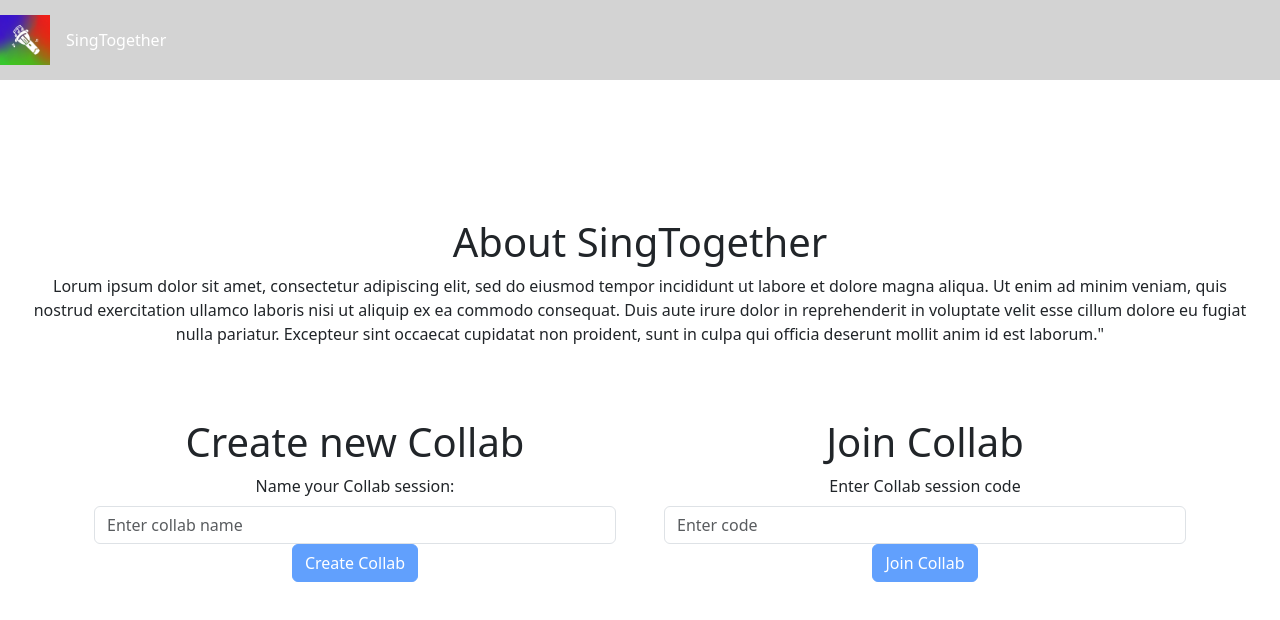
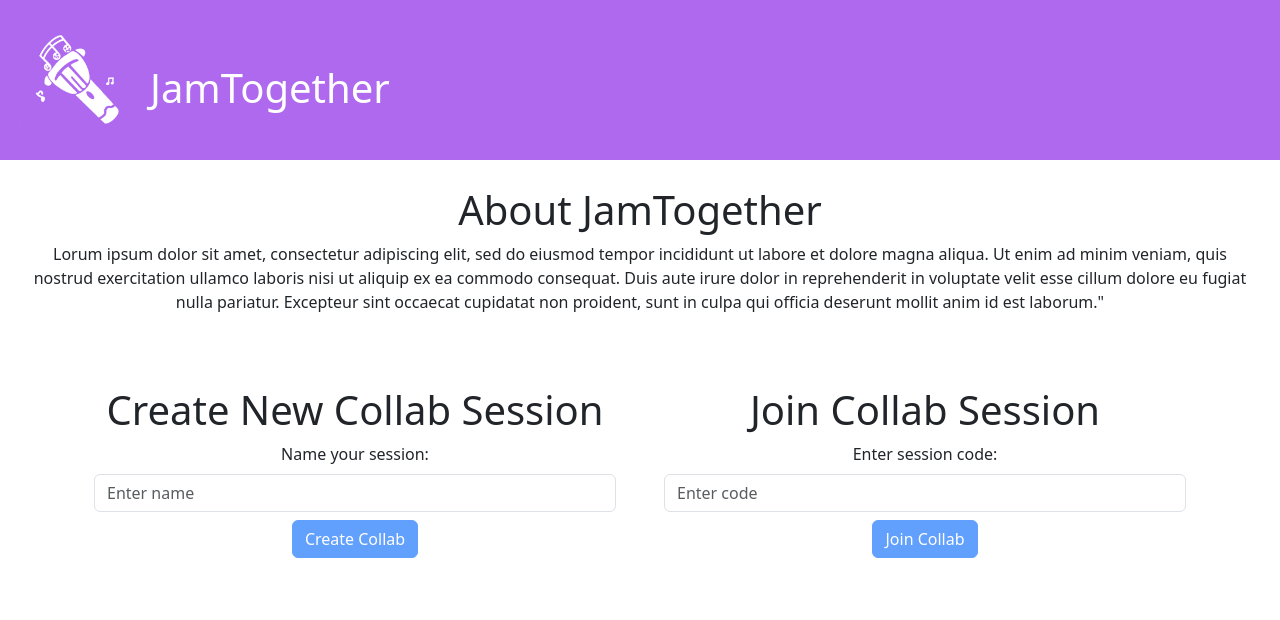
Before and after one commit to maertan/jam-together, a React (Vite) app in the folder my-react-app/: page / in a window 1280 px wide. Shown: the top 620 px of the page. Built offline with nearby package versions, Linux system fonts and the light colour scheme; no server answers.

Commit message:
Improve HomePage UI

```diff
--- a/my-react-app/src/components/HomePage/AboutBox.jsx
+++ b/my-react-app/src/components/HomePage/AboutBox.jsx
@@ -1,7 +1,7 @@
 const AboutBox = () => {
   return (
     <>
-    <h1>About SingTogether</h1>
+    <h1>About JamTogether</h1>
     <div>
     Lorum ipsum dolor sit amet, consectetur adipiscing elit, sed do eiusmod tempor incididunt ut labore et dolore magna aliqua. Ut enim ad minim veniam, quis nostrud exercitation ullamco laboris nisi ut aliquip ex ea commodo consequat. Duis aute irure dolor in reprehenderit in voluptate velit esse cillum dolore eu fugiat nulla pariatur. Excepteur sint occaecat cupidatat non proident, sunt in culpa qui officia deserunt mollit anim id est laborum."
     </div>
--- a/my-react-app/src/components/HomePage/CreateCollab.jsx
+++ b/my-react-app/src/components/HomePage/CreateCollab.jsx
@@ -3,7 +3,6 @@ import { useState } from 'react';
 import { Button, Form, Container } from 'react-bootstrap';
 import { createCollab } from '../../logic/createCollabFunctions';
 import { useNavigate } from 'react-router-dom';
-
 
 const CreateCollab = () => {
   const navigate = useNavigate()
@@ -20,19 +19,19 @@ const CreateCollab = () => {
   };
   return (
     <>
-    <Container>
-      <h1>Create new Collab</h1>
+    <Container className='pb-5'>
+      <h1>Create New Collab Session </h1>
       <Form>
             <Form.Group controlId="name">
-              <Form.Label>Name your Collab session:</Form.Label>
+              <Form.Label>Name your session:</Form.Label>
               <Form.Control
                 type="text"
-                placeholder="Enter collab name"
+                placeholder="Enter name"
                 value={name}
                 onChange={handleInputChange}
               />
             </Form.Group>
-            <Button variant="primary" onClick={handleCreateSession} disabled={!name}>
+            <Button variant="primary" onClick={handleCreateSession} disabled={!name} className='m-2'>
               Create Collab
             </Button>
           </Form>
--- a/my-react-app/src/components/HomePage/JoinCollab.jsx
+++ b/my-react-app/src/components/HomePage/JoinCollab.jsx
@@ -17,11 +17,11 @@ const JoinCollab = () => {
 
   return (
     <>
-    <Container>
-      <h1>Join Collab</h1>
+    <Container className='pb-5'>
+      <h1>Join Collab Session</h1>
       <Form>
             <Form.Group controlId="code">
-              <Form.Label>Enter Collab session code</Form.Label>
+              <Form.Label>Enter session code:</Form.Label>
               <Form.Control
                 type="text"
                 placeholder="Enter code"
@@ -29,7 +29,7 @@ const JoinCollab = () => {
                 onChange={handleInputChange}
               />
             </Form.Group>
-            <Button variant="primary" onClick={handleJoinCollab} disabled={!code}>
+            <Button variant="primary" onClick={handleJoinCollab} disabled={!code} className='m-2'>
               Join Collab
             </Button>
           </Form>
--- a/my-react-app/src/components/NavBar.css
+++ b/my-react-app/src/components/NavBar.css
@@ -2,13 +2,14 @@
   width: 100vw;
   margin-left: 0;
   margin-right: 0;
-  height: 10vh;
+  height: 20vh;
   display: flex;
-  justify-content: space-between;
+  justify-content: flex-start;
   align-items: center;
   padding: 0 4rem;
+  padding-left: 6rem;
   gap: 2rem;
-  background-color: lightgrey;
+  background-color: #AF69EE;
   color: white;
   box-sizing: border-box;
   z-index: 1000;
@@ -37,6 +38,6 @@
 }
 
 #logo {
-  width: 50px;
-  height: 50px;
+  width: 150px;
+  height: 150px;
 }
--- a/my-react-app/src/components/NavBar.jsx
+++ b/my-react-app/src/components/NavBar.jsx
@@ -1,5 +1,5 @@
 import React from 'react';
-import appLogo from "../assets/icon.jpg";
+import appLogo from "../assets/icon.png";
 import './Navbar.css';
 import { Link } from "react-router-dom";
 
@@ -9,11 +9,11 @@ function NavBar() {
       <ul>
         <li>
           <Link to="/">
-            <img src={appLogo} alt="SingTogether Icon" id="logo" />
+            <img src={appLogo} alt="JamTogether Icon" id="logo" />
           </Link>
         </li>
         <li>
-          <Link to="/" className="site-title">SingTogether</Link>
+          <Link to="/" className="site-title"><h1>JamTogether</h1></Link>
         </li>
       </ul>
     </nav>
```
Also changed, not shown: my-react-app/src/assets/icon.png (added).
